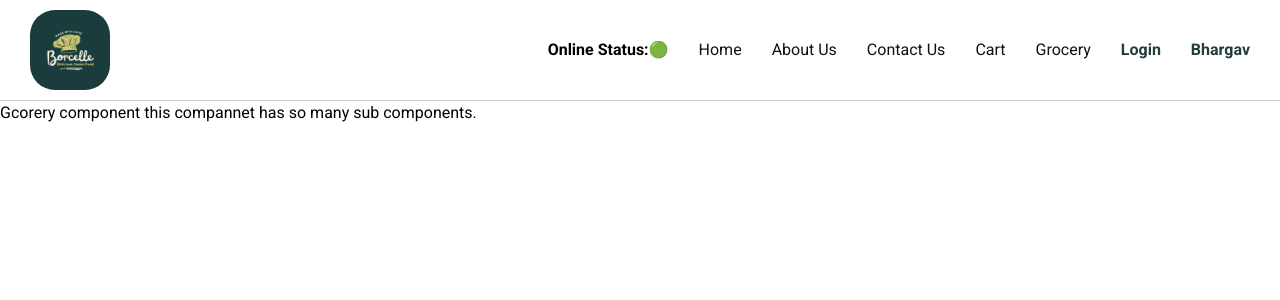
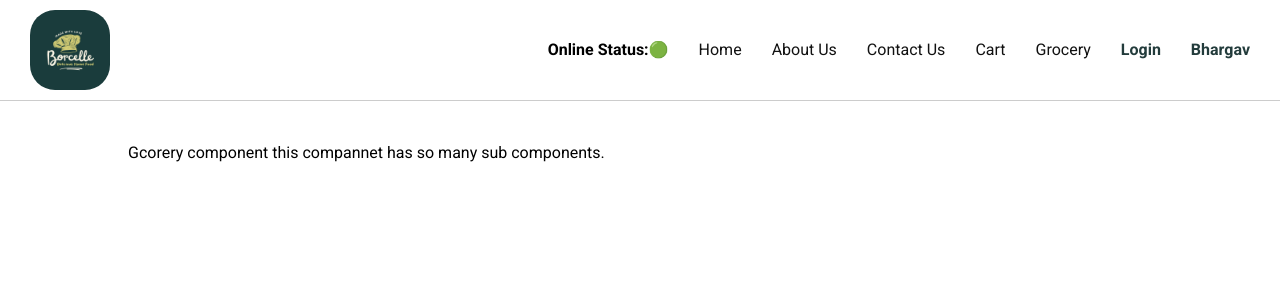
Before and after one commit to bhargavgopal-lanke/React-New, a React (Vite) app: page /grocery in a window 1280 px wide. Shown: the top 300 px of the page. Built offline with nearby package versions, Linux system fonts and the light colour scheme.

Commit message:
minor bug fixes.

```diff
--- a/App.js
+++ b/App.js
@@ -8,11 +8,12 @@ import Cart from "./src/components/HeaderSubRoutes/Cart";
 import RestaurentMenu from "./src/components/RestaurentMenu";
 // import UseClass from "./src/components/HeaderSubRoutes/AboutClass";
 // import ContactComponent from "./src/components/HeaderSubRoutes/ContactClass";
-import UserContext from "./src/utils/UserContext";
 import Layout from "./src/components/Layout";
 
 const AppLayout = () => {
-  const Grocery = lazy(() => import("./src/components/Grocery"));
+  const Grocery = lazy(() =>
+    import("./src/components/HeaderSubRoutes/Grocery")
+  );
 
   return (
     <div className="app">
--- a/src/components/Error.jsx
+++ b/src/components/Error.jsx
@@ -1,10 +1,8 @@
 import React from "react";
-import Header from "./Header";
 
 const Error = () => {
   return (
     <div>
-      <Header />
       <div className="body-sec">
         <div>
           <h1>Oops!!</h1>
--- a/src/components/Grocery.jsx
+++ /dev/null
@@ -1,9 +0,0 @@
-import React from "react";
-
-const Grocery = () => {
-  return (
-    <div>Gcorery component this compannet has so many sub components.</div>
-  );
-};
-
-export default Grocery;
--- /dev/null
+++ b/src/components/HeaderSubRoutes/Grocery.jsx
@@ -0,0 +1,11 @@
+import React from "react";
+
+const Grocery = () => {
+  return (
+    <div className="body-sec">
+      Gcorery component this compannet has so many sub components.
+    </div>
+  );
+};
+
+export default Grocery;
```
